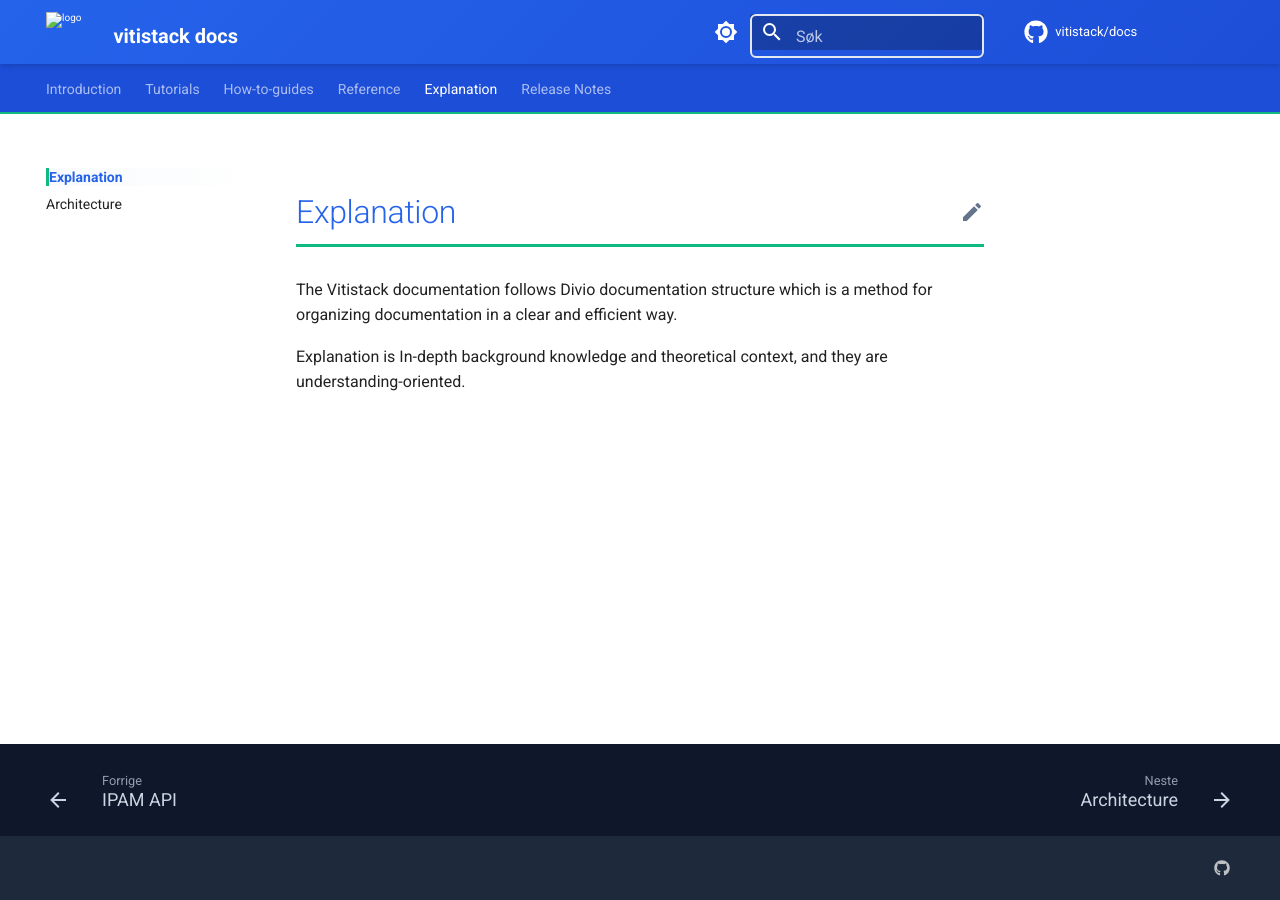
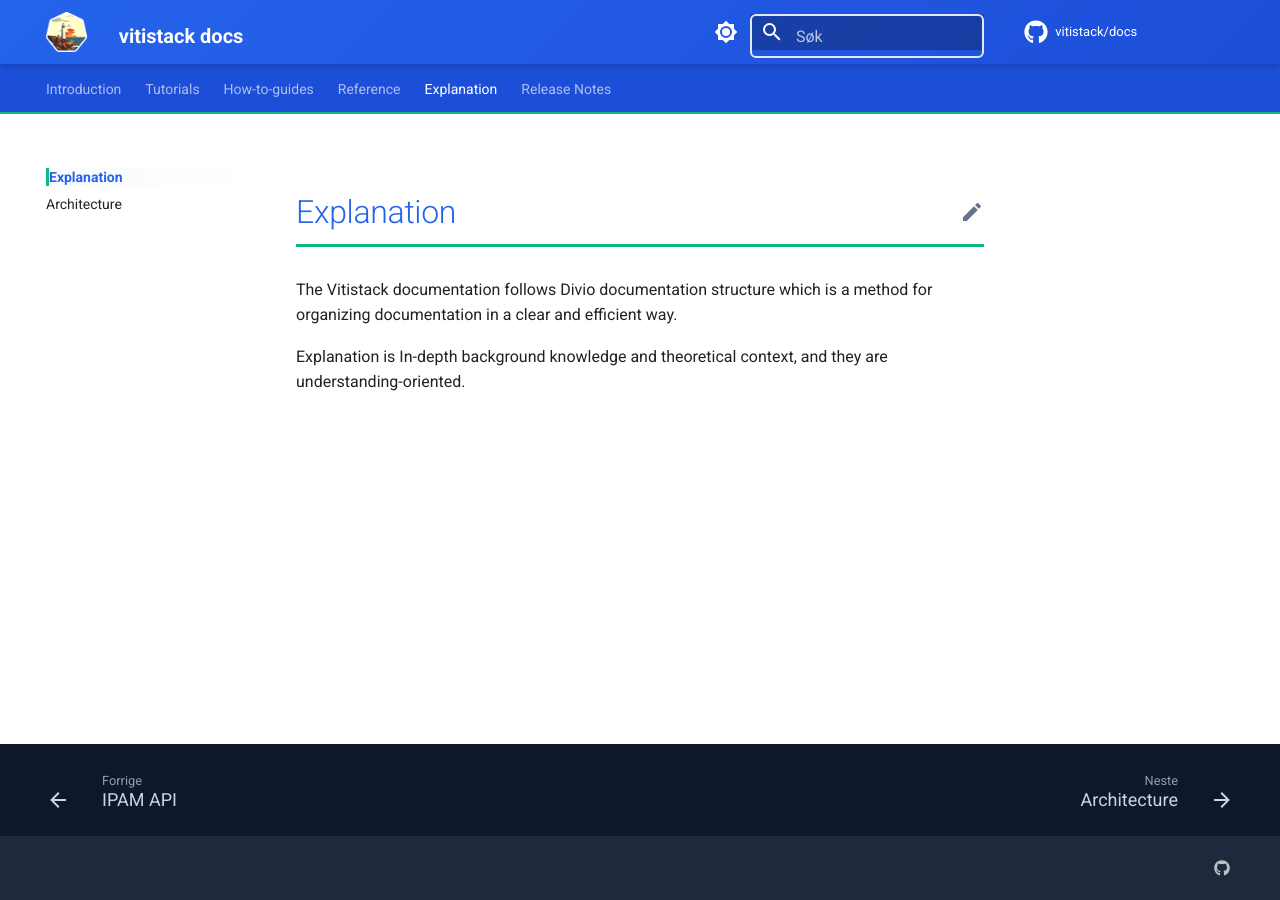
Before and after one commit to vitistack/docs, an MkDocs documentation site: the page built from docs/explanation/index.md, in a window 1280 px wide. Built offline with MkDocs 1.6.1 and Material for MkDocs 9.7.7, drawn with Linux system fonts in a browser that asks for light colours; comment, search, counter and statistics services are not loaded.

Commit message:
reverse last fix

```diff
--- a/mkdocs.yml
+++ b/mkdocs.yml
@@ -5,8 +5,8 @@
 theme:
   name: material
   language: "nb"
-  logo: docs/images/viti.png
-  favicon: docs/images/viti.png
+  logo: images/viti.png
+  favicon: images/viti.png
   palette:
     # Palette toggle for light mode
     - scheme: default
```
